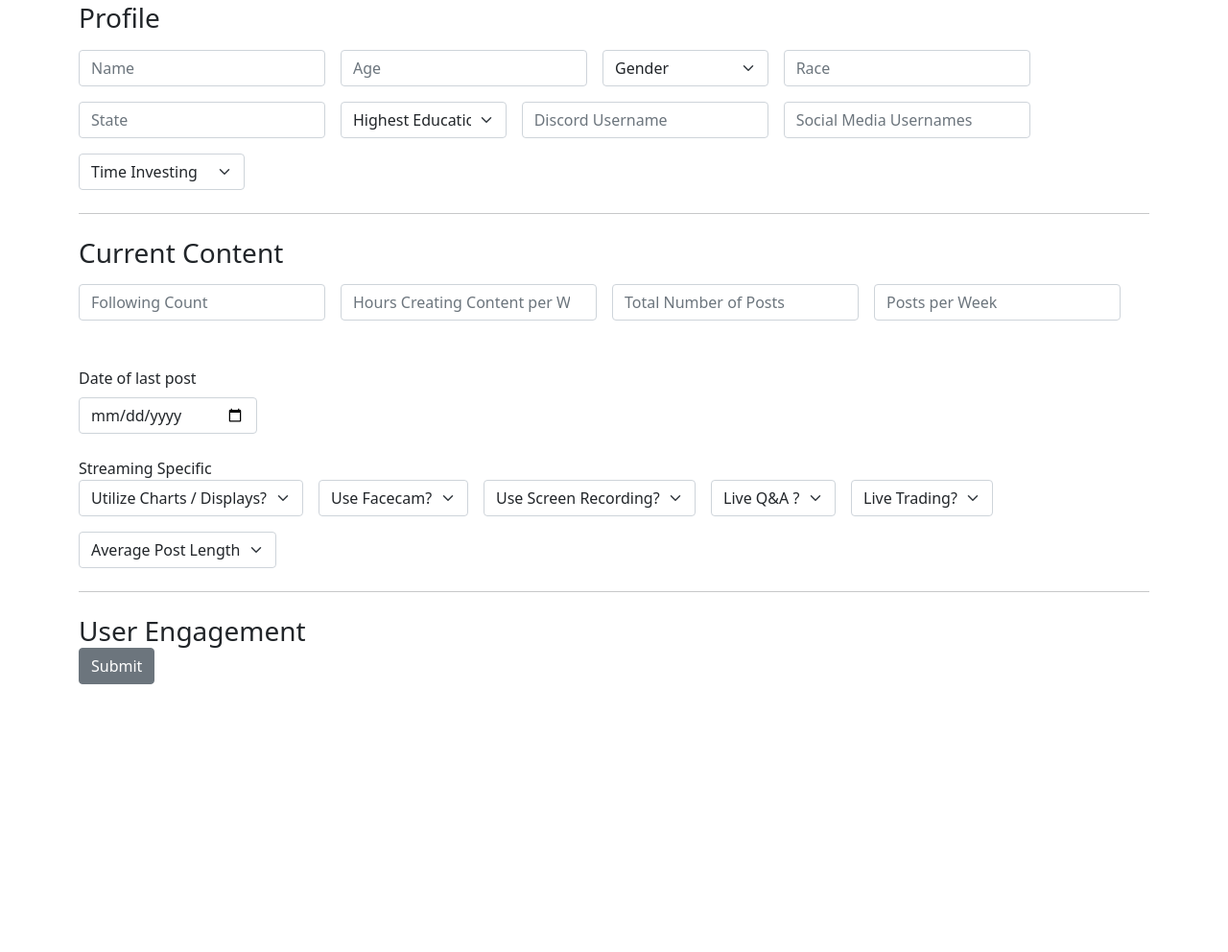
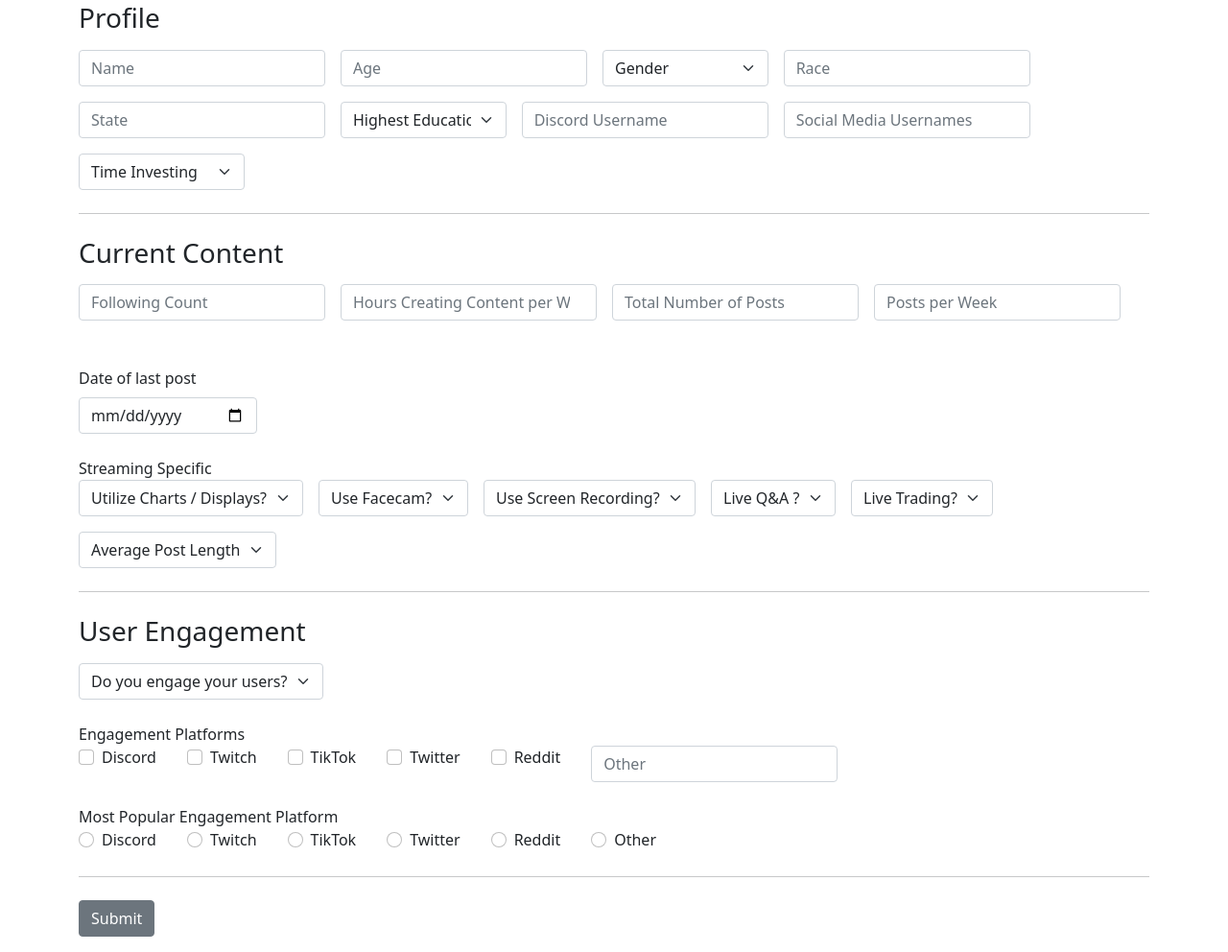
Before and after one commit to danpinto97/rally-flask-form, a Flask app: page / in a window 1280 px wide. Shown: the part 105-1097 px from the top of the page at 96% size. Before the commit the page ends 818 px from the top, so only its background shows below. Run offline with Flask 2, Linux system fonts and the light colour scheme; parts of the project's set-up code (start-up, migrations or seed data) failed here and were passed over.

Commit message:
More changes and begin adding User Engagement section.

```diff
--- a/templates/form.html
+++ b/templates/form.html
@@ -7,7 +7,9 @@
 
   <hr class="my-1">
 
+<!-- START FORM -->
     <form class="form-group" action="/home" method="POST" novalidate>
+      <!-- START PROFILE -->
       <h1 class= "h3 mb-3 front-weight-normal">Profile</h1>
       <div class="row g-3">
         <div class="col-auto">
@@ -59,9 +61,9 @@
           </div>
 
           </div>
-
+        <!-- END PROFILE -->
         <hr class="my-4">
-
+        <!-- START CURRENT CONTENT -->
         <h1 class= "h3 mb-3 front-weight-normal">Current Content</h1>
         <div class="row g-3">
 
@@ -142,18 +144,108 @@
           </div>
 
         </div>
+  <!-- END CURRENT CONTENT -->
 
           <hr class="my-4">
+            <!-- START USER ENGAGEMENT -->
           <h1 class= "h3 mb-3 front-weight-normal">User Engagement</h1>
 
           <div class="row g-3">
-
+            <div class="col-auto">
+            <select class="form-select" aria-label="usereng" name="usereng">
+            <option selected>Do you engage your users?</option>
+            <option value=1> Yes </option>
+            <option value=2> No </option>
+            </select>
+            </div>
           </div>
 
+        <br> Engagement Platforms </br>
+
+        <!-- First row of platform q's -->
+        <div class="row g-3">
+          <div class="col-auto">
+        <div class="form-check form-check-inline" >
+          <input class="form-check-input" type="checkbox" name="disceng1" value="Discord">
+          <label class="form-check-label" for="disceng1">Discord</label>
+        </div>
+        </div>
+        <div class="col-auto">
+      <div class="form-check form-check-inline" >
+        <input class="form-check-input" type="checkbox" name="tceng1" value="Twitch">
+        <label class="form-check-label" for="tceng">Twitch</label>
+      </div>
+      </div>
+        <div class="col-auto">
+      <div class="form-check form-check-inline" >
+        <input class="form-check-input" type="checkbox" name="tteng1" value="TikTok">
+        <label class="form-check-label" for="tteng1">TikTok</label>
+      </div>
+      </div>
+      <div class="col-auto">
+    <div class="form-check form-check-inline" >
+      <input class="form-check-input" type="checkbox" name="tweng1" value="Twitter">
+      <label class="form-check-label" for="tweng1">Twitter</label>
+    </div>
+    </div>
+    <div class="col-auto">
+  <div class="form-check form-check-inline" >
+    <input class="form-check-input" type="checkbox" name="reng1" value="Reddit">
+    <label class="form-check-label" for="reng1">Reddit</label>
+  </div>
+  </div>
+        <div class="col-auto">
+          <input type="text" class="form-control" placeholder="Other" name=othereng1>
+        </div>
+        </div>
+
+        <br> Most Popular Engagement Platform </br>
+        <!-- Second row of platform qs-->
+        <div class="row g-3">
+          <div class="col-auto">
+        <div class="form-check form-check-inline" >
+          <input class="form-check-input" type="radio" name="disceng2" value="Discord">
+          <label class="form-check-label" for="disceng2">Discord</label>
+        </div>
+        </div>
+        <div class="col-auto">
+      <div class="form-check form-check-inline" >
+        <input class="form-check-input" type="radio" name="tceng2" value="Twitch">
+        <label class="form-check-label" for="tceng2">Twitch</label>
+      </div>
+      </div>
+        <div class="col-auto">
+      <div class="form-check form-check-inline" >
+        <input class="form-check-input" type="radio" name="tteng2" value="TikTok">
+        <label class="form-check-label" for="tteng2">TikTok</label>
+      </div>
+      </div>
+      <div class="col-auto">
+    <div class="form-check form-check-inline" >
+      <input class="form-check-input" type="radio" name="tweng2" value="Twitter">
+      <label class="form-check-label" for="tweng2">Twitter</label>
+    </div>
+    </div>
+    <div class="col-auto">
+  <div class="form-check form-check-inline" >
+    <input class="form-check-input" type="radio" name="reng2" value="Reddit">
+    <label class="form-check-label" for="reng2">Reddit</label>
+  </div>
+  </div>
+  <div class="col-auto">
+<div class="form-check form-check-inline" >
+  <input class="form-check-input" type="radio" name="othereng2" value="Other">
+  <label class="form-check-label" for="othereng2">Other</label>
+</div>
+</div>
+  </div>
+
+  <!-- END USER ENGAGEMENT -->
+        <hr class="my-4">
         <div class="col-auto">
           <button type="submit" class="btn btn-secondary mb-3">Submit</button>
         </div>
-
     </form>
+      <!-- END FORM -->
 </div>
 {% endblock %}
```
Also changed, not shown: dbsubmission.py (+32 -0 lines).
